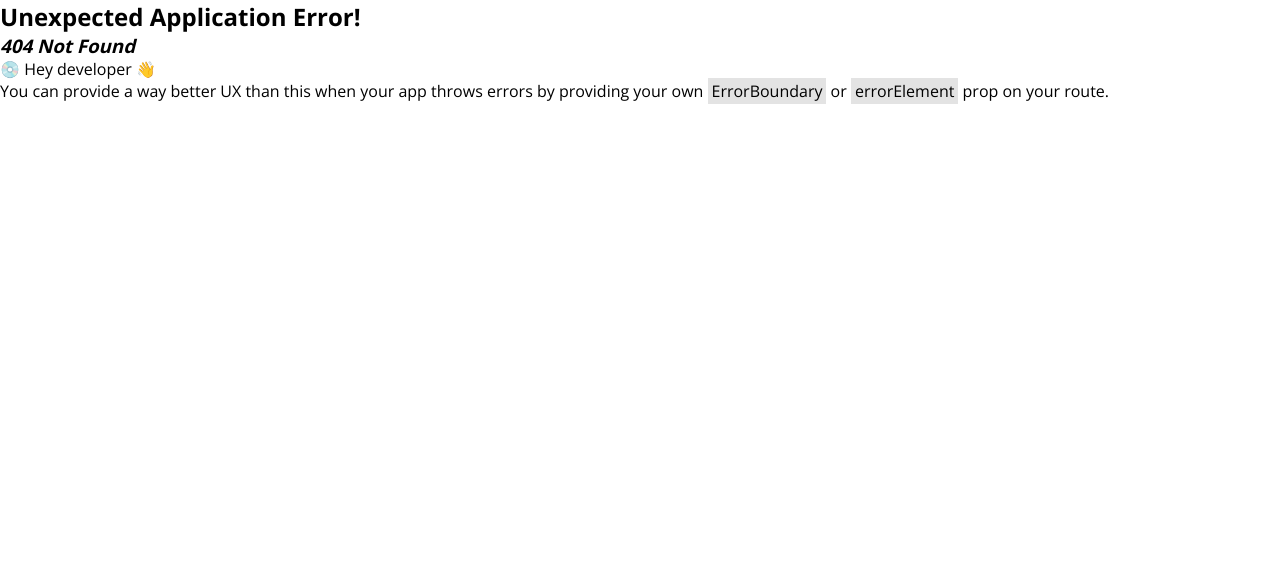
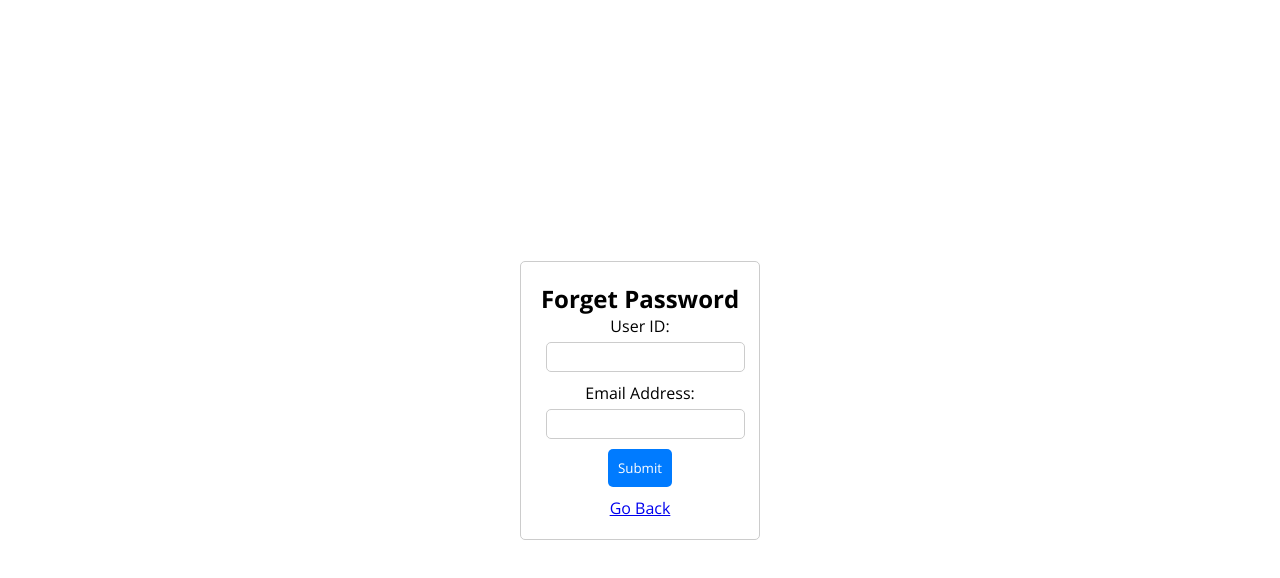
Before and after one commit to CharRaYoda/CSCI3100_D5, a React (Create React App) app in the folder client/: page /ForgetPassword in a window 1280 px wide. Before the commit this address had no page. Shown: the top 578 px of the page. Built offline with nearby package versions, Linux system fonts and the light colour scheme.

Commit message:
Add ForgetPassword(need testing)

```diff
--- a/client/src/App.js
+++ b/client/src/App.js
@@ -14,6 +14,7 @@ import CourseBrowsing from "./pages/student/CourseBrowsing";
 import Profile from "./pages/student/Profile";
 import TeacherHome from "./pages/teacher/Home";
 import AdminHome from "./pages/admin/Home";
+import ForgetPassword from "./pages/common/ForgetPassword";
 import "./style.scss"
 
 const router = createBrowserRouter([
@@ -57,6 +58,10 @@ const router = createBrowserRouter([
     path: "/BugReport",
     element: <BugReport />,
   },
+  {
+    path: "/ForgetPassword",
+    element: <ForgetPassword />,
+  },
 ]);
 
 function App() {
--- a/client/src/pages/auth/Login.jsx
+++ b/client/src/pages/auth/Login.jsx
@@ -77,7 +77,7 @@ const Login = () => {
         </span>
 
         <span>
-          <Link>Forget Password</Link>
+          <Link to="/ForgetPassword">Forget Password</Link>
         </span>
 
         <button onClick={handleSubmit}>Login</button>
--- /dev/null
+++ b/client/src/pages/common/ForgetPassword.css
@@ -0,0 +1,49 @@
+.container {
+    display: flex;
+    justify-content: center;
+    align-items: center;
+    height: 100vh;
+  }
+
+  .form {
+    display: flex;
+    flex-direction: column;
+    align-items: center;
+    padding: 20px;
+    border: 1px solid #ccc;
+    border-radius: 5px;
+  }
+
+  .formGroup {
+    display: flex;
+    flex-direction: column;
+    margin-bottom: 10px;
+    text-align: center; /* Center align textboxes */
+  }
+
+  .formGroup label {
+    margin-bottom: 5px;
+  }
+
+  .input {
+    width: 100%;
+    padding: 5px;
+    border: 1px solid #ccc;
+    border-radius: 5px;
+  }
+
+  .submitButton {
+    padding: 10px;
+    background-color: #007bff;
+    color: #fff;
+    border: none;
+    border-radius: 5px;
+    cursor: pointer;
+  }
+
+  .message {
+    margin-top: 10px;
+    color: #ff0000;
+    font-weight: bold;
+    text-align: center;
+  }
--- /dev/null
+++ b/client/src/pages/common/ForgetPassword.jsx
@@ -0,0 +1,58 @@
+import React, { useState } from 'react';
+import axios from 'axios';
+import './ForgetPassword.css';
+import { Link, useNavigate} from "react-router-dom";
+
+const ForgetPassword = () => {
+  const [userId, setUserId] = useState('');
+  const [email, setEmail] = useState('');
+  const [message, setMessage] = useState('');
+
+  const handleSubmit = async (event) => {
+    event.preventDefault();
+    try {
+      const response = await axios.post('/users/sendTempPassword', {
+        uid: userId,
+        email: email,
+      });
+      setMessage(response.data.message);
+    } catch (error) {
+      setMessage(error.response.data.message);
+    }
+  };
+
+  return (
+    <div className="container">
+      <form className="form" onSubmit={handleSubmit}>
+        <h2>Forget Password</h2>
+        <div className="formGroup">
+          <label htmlFor="userId">User ID:</label>
+          <input
+            type="text"
+            id="userId"
+            value={userId}
+            onChange={(event) => setUserId(event.target.value)}
+            className="input"
+          />
+        </div>
+        <div className="formGroup">
+          <label htmlFor="email">Email Address:</label>
+          <input
+            type="email"
+            id="email"
+            value={email}
+            onChange={(event) => setEmail(event.target.value)}
+            className="input"
+          />
+        </div>
+        <button type="submit" className="submitButton">Submit</button>
+        <p className="message">{message}</p>
+        <span>
+          <Link to="/login">Go Back</Link>{/*path in App.js*/}
+        </span>
+      </form>
+    </div>
+  );
+};
+
+export default ForgetPassword;
```
Also changed, not shown: 1 other file (tests, documents, lock files or other folders).
